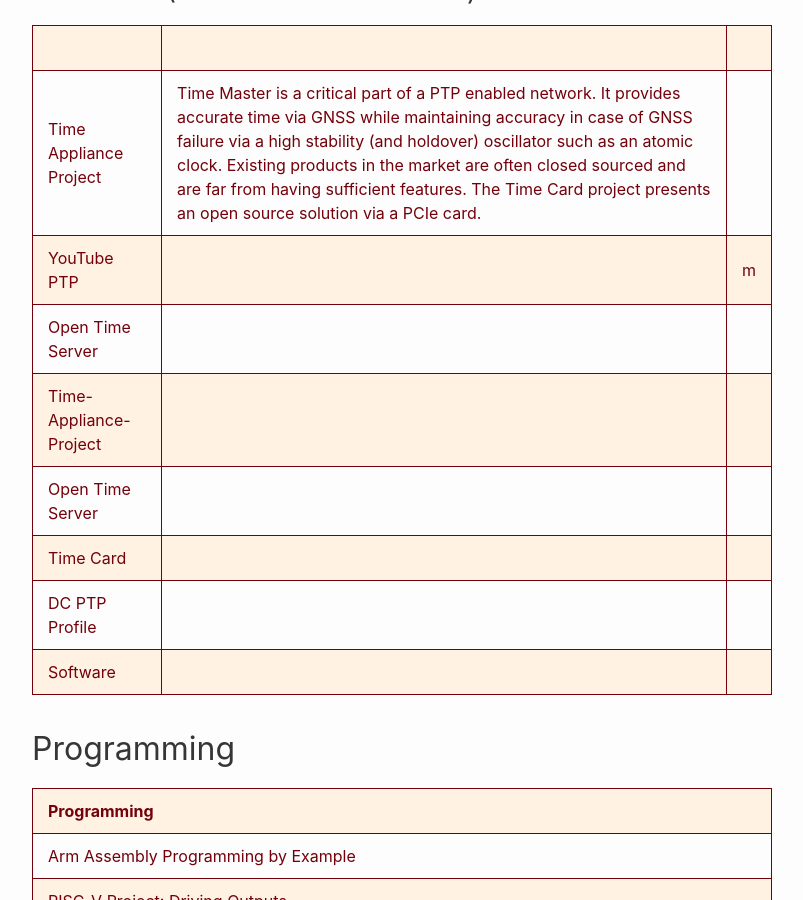
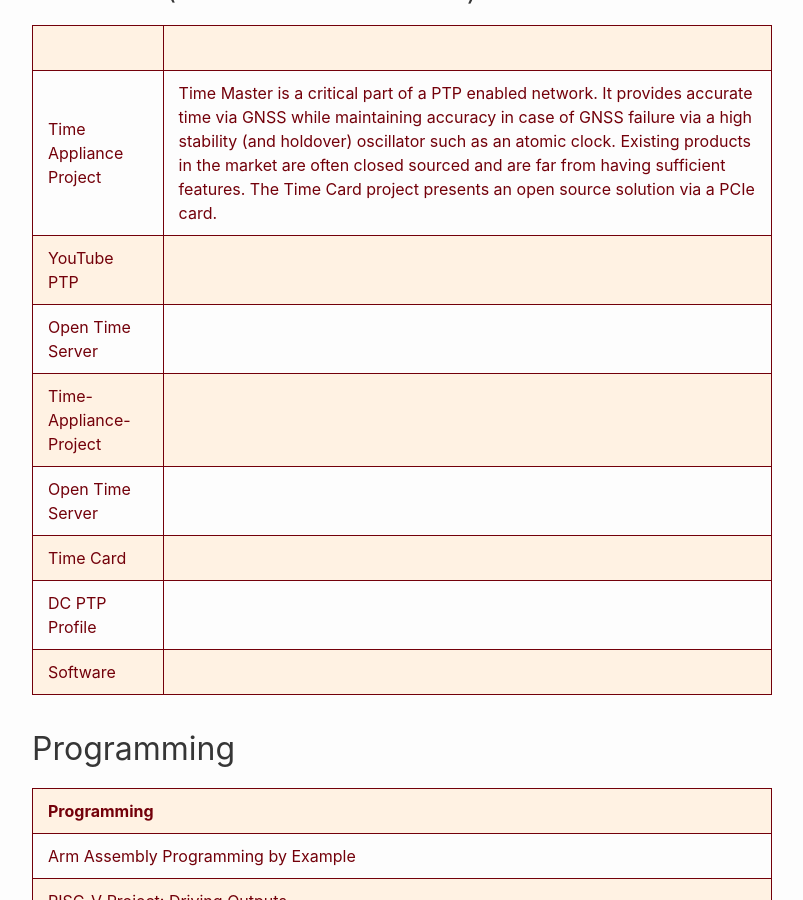
Before and after one commit to RalphHightower/RalphHightower, a Jekyll site: the page built from HardwareProjects.md, in a window 1280 px wide and 900 px high, scrolled down 14918 px. Shown: the whole window, without its empty margins (238-1041 px from the left). Built offline with Jekyll 4.4.1, drawn with Linux system fonts in a browser that asks for light colours; our own code applies the rules of GitHub Pages for plain Markdown files.

Commit message:
fix: PTP table

```diff
--- a/HardwareProjects.md
+++ b/HardwareProjects.md
@@ -319,7 +319,7 @@ I could easily see this for installation in cars, SUVs, trucks.
 |   |    |
 |----|----|
 | [Time Appliance Project](https://github.com/opencomputeproject/Time-Appliance-Project) | Time Master is a critical part of a PTP enabled network. It provides accurate time via GNSS while maintaining accuracy in case of GNSS failure via a high stability (and holdover) oscillator such as an atomic clock. Existing products in the market are often closed sourced and are far from having sufficient features. The Time Card project presents an open source solution via a PCIe card. |
-| [YouTube PTP](https://youtu.be/tU0xC1ynaT8) ||m
+| [YouTube PTP](https://youtu.be/tU0xC1ynaT8) ||
 | [Open Time Server](https://github.com/opencomputeproject/Time-Appliance-Project/tree/master/Open-Time-Server) ||
 | [Time-Appliance-Project](https://github.com/opencomputeproject/Time-Appliance-Project) ||
 | [Open Time Server](https://github.com/opencomputeproject/Time-Appliance-Project/tree/master/Open-Time-Server) ||
```
